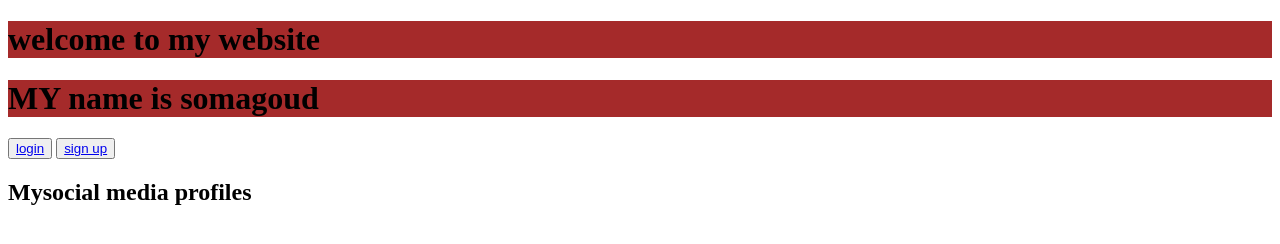
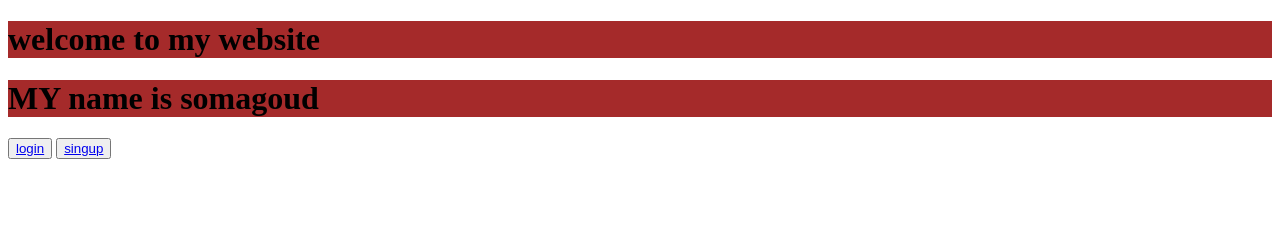
Before and after one commit to somagouda/iseprocessworkshop, a plain HTML site: page index.html in a window 1280 px wide. Drawn offline with Linux system fonts and the light colour scheme.

```diff
--- a/index.html
+++ b/index.html
@@ -10,7 +10,6 @@
     <h1>welcome to my website</h1>
     <h1>MY name is somagoud</h1>
     <button><a href="login.html">login</a></button>
-    <button><a href="singup.html">sign up</a></button>
-    <h2>Mysocial media profiles</h2>
+    <button><a href="singup.html">singup</a></button>
 </body>
 </html>
```
Also changed, not shown: contactusus.html (added).
